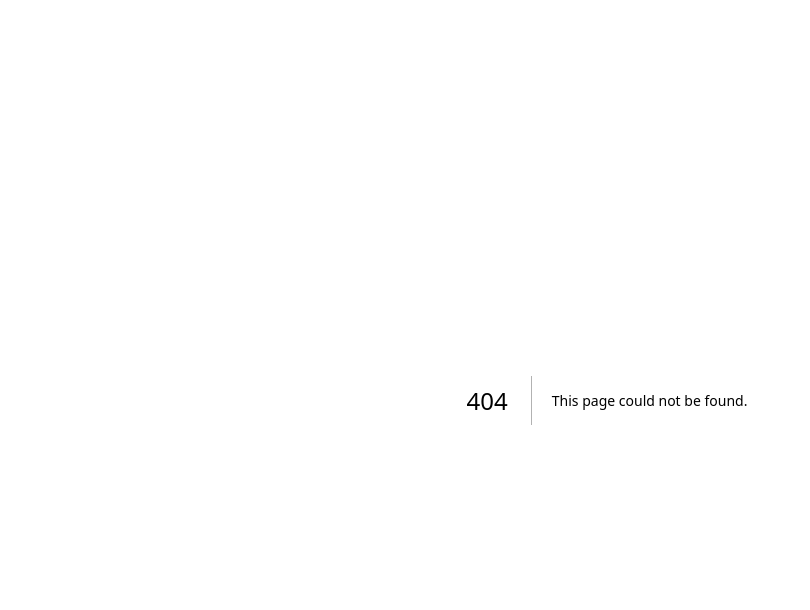
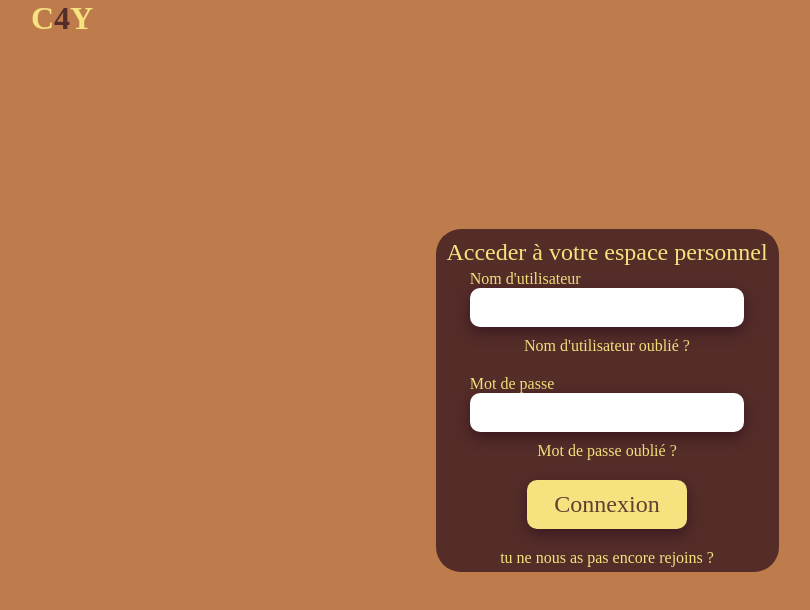
Before and after one commit to littlekanine/Cocktail4you_new, a Next.js app in the folder cocktail4you-new/: page /connexion in a window 1280 px wide. Before the commit this address had no page. Shown: the top 610 px of the page, without its empty margins (33-843 px from the left). Built offline with nearby package versions, Linux system fonts and the light colour scheme; a web font is replaced by a local one.

Commit message:
page connexion end / style ok / return to homePage ok

```diff
--- a/cocktail4you-new/src/app/components/buttons/Button.js
+++ b/cocktail4you-new/src/app/components/buttons/Button.js
@@ -1,11 +1,15 @@
+import React from 'react';
 import './buttons.scss';
 
-function Button({ text }) {
+const Button = ({ text, icon, onClick, className = '' }) => {
 	return (
 		<div>
-			<button className="button">{text}</button>
+			<button className={`button ${className}`} onClick={onClick}>
+				{icon && <span className="button-icon">{icon}</span>}
+				{text && <span className="button-text">{text}</span>}
+			</button>
 		</div>
 	);
-}
+};
 
 export default Button;
--- a/cocktail4you-new/src/app/components/buttons/buttons.scss
+++ b/cocktail4you-new/src/app/components/buttons/buttons.scss
@@ -11,3 +11,21 @@
 	font-size: 24px;
 	filter: drop-shadow(0px 5px 7px #3a1820);
 }
+
+.button-user-svg {
+	width: 20px;
+	height: 20px;
+	background-color: $caramel;
+	border: none;
+	fill: $yellow;
+	filter: none;
+}
+
+.button-star-svg {
+	width: 20px;
+	height: 20px;
+	background-color: $brown;
+	border: none;
+	fill: $yellow;
+	filter: none;
+}
--- a/cocktail4you-new/src/app/components/homePage/homePage.scss
+++ b/cocktail4you-new/src/app/components/homePage/homePage.scss
@@ -77,4 +77,5 @@ input[type='search'] {
 	padding-bottom: 20px;
 	padding-top: 20px;
 	box-sizing: border-box;
+	scrollbar-width: none;
 }
--- /dev/null
+++ b/cocktail4you-new/src/app/connexion/page.js
@@ -0,0 +1,50 @@
+import './page.scss';
+import '../components/homePage/homePage.scss';
+import Link from 'next/link';
+
+import Button from '../components/buttons/Button';
+
+const page = () => {
+	return (
+		<div className="height100vh flex">
+			<div className="connexion-container flex center align-center widthFull column">
+				<Link href="/">
+					<div className="logo-connexion">
+						<h1>
+							C<span className="number">4</span>Y
+						</h1>
+					</div>
+				</Link>
+				<div className="flex connexion column">
+					<h1 className="flex center widthFull  title-connexion">Acceder à votre espace personnel</h1>
+					<div className="flex height100vh column center align-center gap20">
+						<div className="nomUtilisateur flex column center width80 ">
+							<p>Nom d'utilisateur</p>
+							<label htmlFor="site-search"></label>
+							<input type="text" name="q" className="" />
+							<div className="flex center">
+								<p>Nom d'utilisateur oublié ?</p>
+							</div>
+						</div>
+						<div className="flex column center width80 ">
+							<p>Mot de passe</p>
+							<label htmlFor="site-search"></label>
+							<input type="password" name="q" />
+							<div className="flex center">
+								<p>Mot de passe oublié ?</p>
+							</div>
+						</div>
+						<div className="flex center">
+							<Button text="Connexion" className="flex center align-center connexion-button" />
+						</div>
+						<div>
+							<p>tu ne nous as pas encore rejoins ?</p>
+						</div>
+					</div>
+				</div>
+			</div>
+		</div>
+	);
+};
+
+export default page;
--- /dev/null
+++ b/cocktail4you-new/src/app/connexion/page.scss
@@ -0,0 +1,54 @@
+@use '../../vendors/variables.scss' as *;
+
+.connexion {
+	width: 343px;
+	height: 343px;
+	background-color: $brown;
+	border-radius: 25px;
+}
+
+.title-connexion {
+	font-size: 24px;
+	color: $yellow;
+	font-weight: 300;
+	padding-top: 10px;
+}
+
+p {
+	color: $yellow;
+	font-weight: 300;
+}
+
+h1 {
+	color: $yellow;
+}
+
+.nomUtilisateur {
+	width: 80%;
+}
+
+input[type='text'],
+input[type='password'] {
+	padding: 10px;
+	font-size: 16px;
+	border: 0px solid #ccc;
+	border-radius: 10px;
+	outline: none;
+	margin-bottom: 10px;
+	font-family: 'Roboto', sans-serif;
+	color: $caramel;
+	transform: translateY(0);
+	filter: drop-shadow(0px 5px 7px #3a1820);
+	z-index: 10;
+}
+
+.connexion-button {
+	background-color: $yellow !important;
+	color: $brown !important;
+}
+
+.logo-connexion {
+	position: absolute;
+	top: 0%;
+	left: 5%;
+}
--- a/cocktail4you-new/src/app/page.js
+++ b/cocktail4you-new/src/app/page.js
@@ -1,8 +1,4 @@
 import HomePage from './components/homePage/HomePage';
 export default function Home() {
-	return (
-		<div>
-			<HomePage />
-		</div>
-	);
+	return <HomePage />;
 }
--- a/cocktail4you-new/src/vendors/variables.scss
+++ b/cocktail4you-new/src/vendors/variables.scss
@@ -2,7 +2,7 @@
 
 $yellow: #f6e27f;
 $caramel: #be7c4d;
-$brown: #3a1820;
+$brown: rgba(58, 24, 32, 0.8);
 
 // Font
 
@@ -39,6 +39,10 @@ body,
 	align-items: center;
 }
 
+.space-between {
+	justify-content: space-between;
+}
+
 .row {
 	flex-direction: row;
 }
@@ -57,6 +61,18 @@ body,
 
 .height100vh {
 	height: 100vh;
+}
+
+.widthFull {
+	width: 100%;
+}
+
+.width80 {
+	width: 80%;
+}
+
+.gap5 {
+	gap: 5px;
 }
 
 .gap10 {
```
Also changed, not shown: cocktail4you-new/src/app/components/button-user/Button-user.js (deleted, +0 -16 lines), cocktail4you-new/src/app/components/button-user/button-user.scss (deleted, +0 -9 lines), cocktail4you-new/src/app/components/cocktails/Cocktails.js (+19 -7 lines), cocktail4you-new/src/app/components/homePage/HomePage.js (+11 -2 lines).
